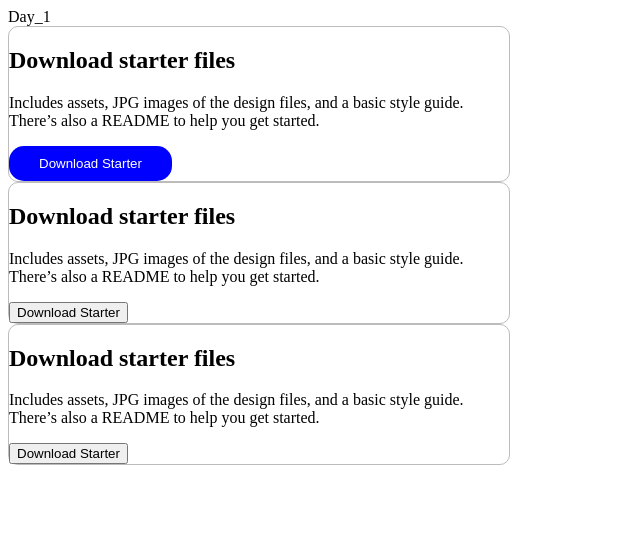
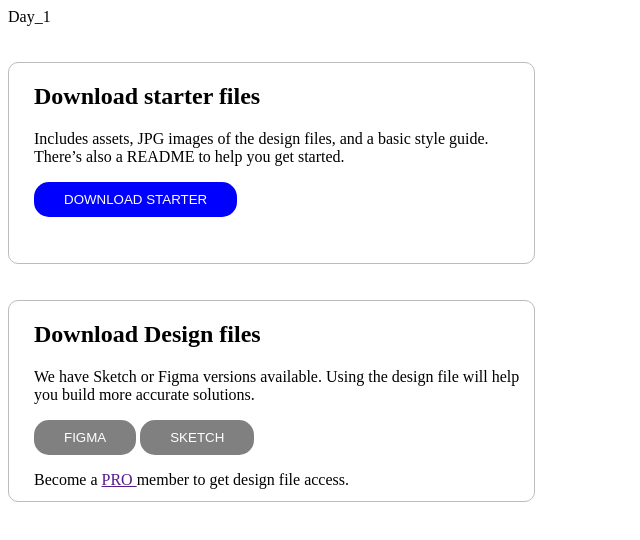
Before and after one commit to mr-agbhat/day1_day100, a plain HTML site: page Day1/index.html in a window 1280 px wide. Shown: the whole page, without its empty margins (0-640 px from the left). Drawn offline with Linux system fonts and the light colour scheme.

Commit message:
modified in index.html day1 (#1)

```diff
--- a/Day1/index.html
+++ b/Day1/index.html
@@ -16,8 +16,9 @@
         .downloadstarterbox{
             border-radius: 10px;
             border: 1px solid rgb(189, 187, 187);
-            /* height: 200px; */
+            height: 200px;
             width: 500px;
+            padding-left: 25px;
         }
         .buttonstater{
             border: none;
@@ -26,33 +27,37 @@
             color: white;
             background-color: blue;
         }
+        .button{
+            border:none ;
+            border-radius: 15px;
+            padding: 10px 30px;
+            color: white;
+            background-color: gray;
+        }
     </style>
 </head>
 <body>
     <div>Day_1</div>
+    <br><br>
 
     <div class="downloadstarterbox">
         <h2 class="starterheader">Download starter files</h2>
         <p class="">Includes assets, JPG images of the design files,
             and a basic style guide. There’s also a README
             to help you get started.</p>
-        <button class="buttonstater">Download Starter</button>
+        <button class="buttonstater">DOWNLOAD STARTER</button>
     </div>
 
-    <div class="downloadstarterbox">
-        <h2 class="starterheader">Download starter files</h2>
-        <p class="">Includes assets, JPG images of the design files,
-            and a basic style guide. There’s also a README
-            to help you get started.</p>
-        <button>Download Starter</button>
-    </div>
+    <br><br>
 
     <div class="downloadstarterbox">
-        <h2 class="starterheader">Download starter files</h2>
-        <p class="">Includes assets, JPG images of the design files,
-            and a basic style guide. There’s also a README
-            to help you get started.</p>
-        <button>Download Starter</button>
+        <h2 class="starterheader">Download Design files</h2>
+        <p class="">We have Sketch or Figma versions available.
+            Using the design file will help
+            you build more accurate solutions.</p>
+        <button class="button">FIGMA</button>
+        <button class="button">SKETCH</button>
+        <p>Become a <a href="">PRO </a> member to get design file access.</p>
     </div>
 
 </body>
```
